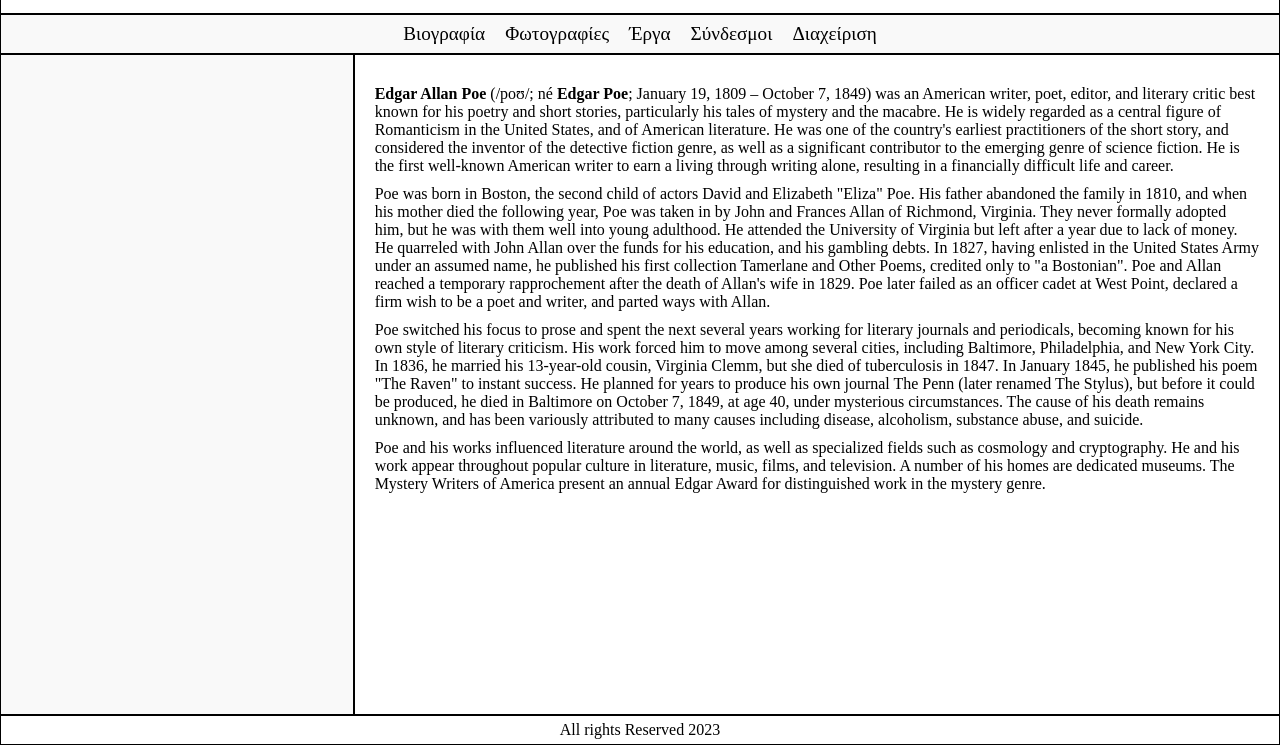
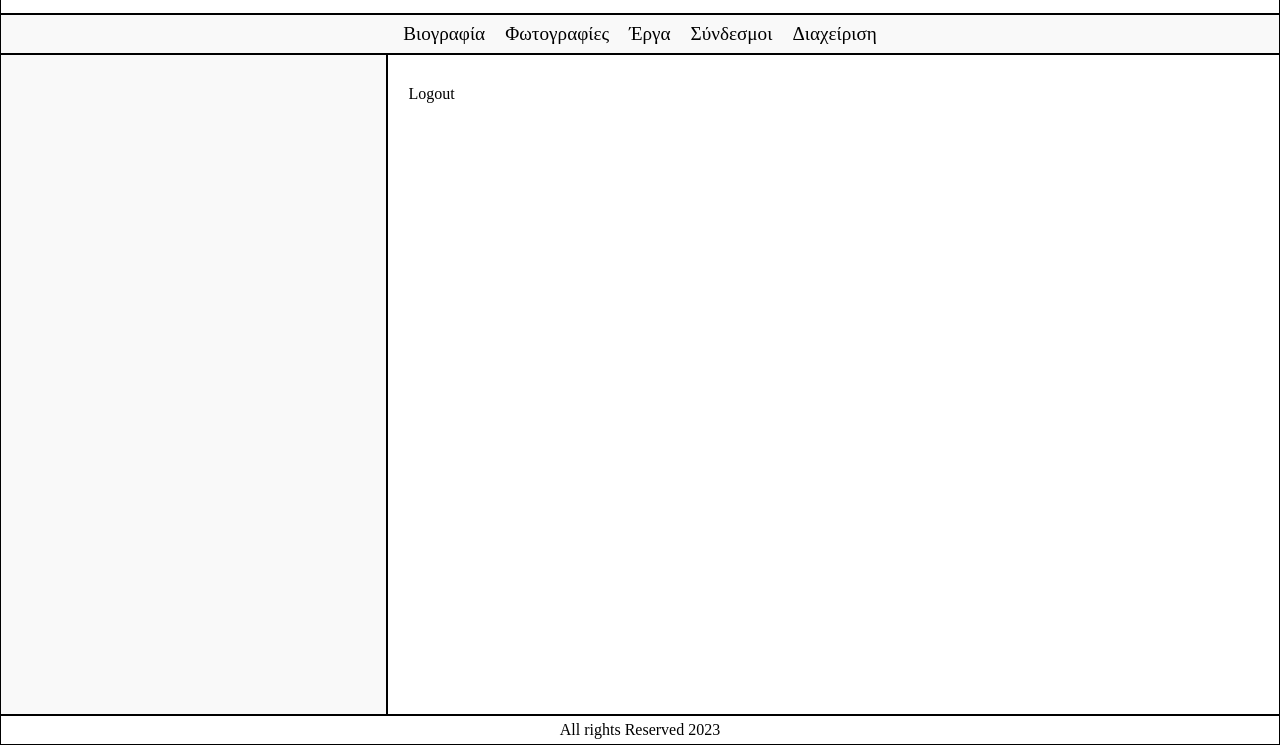
Before and after one commit to Manipull/ergasia, a website: page www/logout.html in a window 1280 px wide. Shown: the part 55-800 px from the top of the page. Drawn offline with Linux system fonts and the light colour scheme.

Commit message:
Update logout.html

```diff
--- a/www/logout.html
+++ b/www/logout.html
@@ -56,13 +56,7 @@
             </div>
         </aside>
         <main class="padding">
-            <p><b>Edgar Allan Poe</b> (/poʊ/; né <b>Edgar Poe</b>; January 19, 1809 – October 7, 1849) was an American writer, poet, editor, and literary critic best known for his poetry and short stories, particularly his tales of mystery and the macabre. He is widely regarded as a central figure of Romanticism in the United States, and of American literature. He was one of the country's earliest practitioners of the short story, and considered the inventor of the detective fiction genre, as well as a significant contributor to the emerging genre of science fiction. He is the first well-known American writer to earn a living through writing alone, resulting in a financially difficult life and career.</p>
-
-            <p>Poe was born in Boston, the second child of actors David and Elizabeth "Eliza" Poe. His father abandoned the family in 1810, and when his mother died the following year, Poe was taken in by John and Frances Allan of Richmond, Virginia. They never formally adopted him, but he was with them well into young adulthood. He attended the University of Virginia but left after a year due to lack of money. He quarreled with John Allan over the funds for his education, and his gambling debts. In 1827, having enlisted in the United States Army under an assumed name, he published his first collection Tamerlane and Other Poems, credited only to "a Bostonian". Poe and Allan reached a temporary rapprochement after the death of Allan's wife in 1829. Poe later failed as an officer cadet at West Point, declared a firm wish to be a poet and writer, and parted ways with Allan.</p>
-
-            <p>Poe switched his focus to prose and spent the next several years working for literary journals and periodicals, becoming known for his own style of literary criticism. His work forced him to move among several cities, including Baltimore, Philadelphia, and New York City. In 1836, he married his 13-year-old cousin, Virginia Clemm, but she died of tuberculosis in 1847. In January 1845, he published his poem "The Raven" to instant success. He planned for years to produce his own journal The Penn (later renamed The Stylus), but before it could be produced, he died in Baltimore on October 7, 1849, at age 40, under mysterious circumstances. The cause of his death remains unknown, and has been variously attributed to many causes including disease, alcoholism, substance abuse, and suicide.</p>
-
-            <p>Poe and his works influenced literature around the world, as well as specialized fields such as cosmology and cryptography. He and his work appear throughout popular culture in literature, music, films, and television. A number of his homes are dedicated museums. The Mystery Writers of America present an annual Edgar Award for distinguished work in the mystery genre.</p>
+            <p>Logout</p>
         </main>
         <footer class="text-center">All rights Reserved 2023</footer>
     </div>
```
